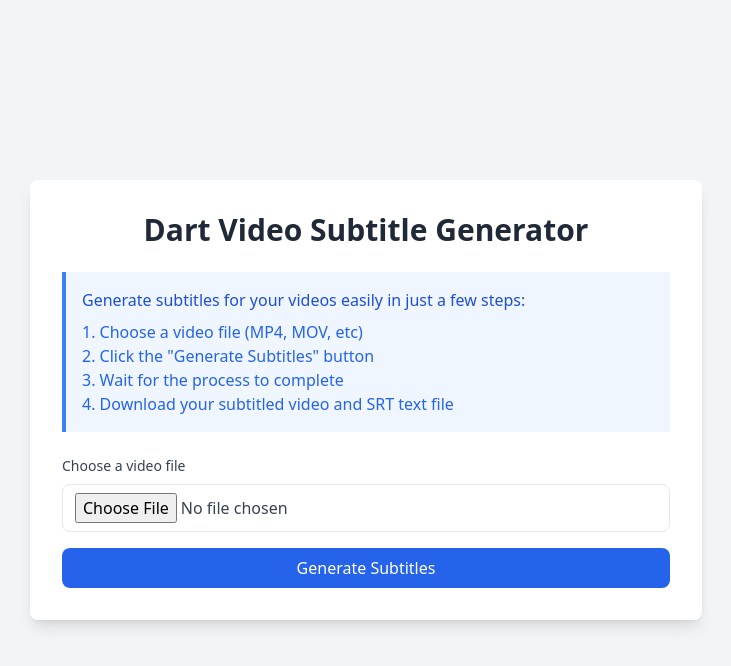
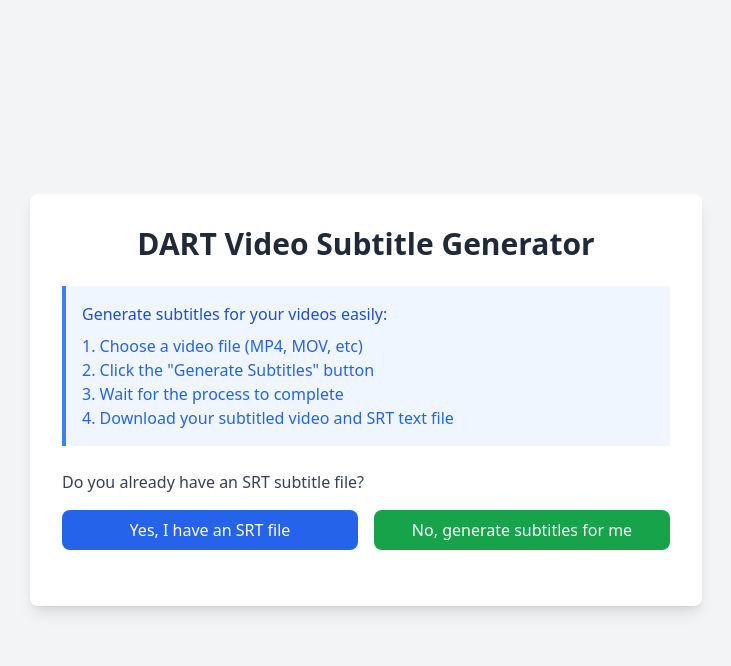
Before and after one commit to jossTripoli/dart_subs_ui, a Flask app: page / in a window 1280 px wide. Shown: the top 666 px of the page, without its empty margins (274-1005 px from the left). Run offline with Flask 3, Linux system fonts and the light colour scheme; some libraries are stand-ins or nearby versions.

Commit message:
Upload srt for translation option added

```diff
--- a/app.py
+++ b/app.py
@@ -80,6 +80,96 @@ def generate_subtitles():
 def download_file(filename):
     return send_file(os.path.join(app.config['UPLOAD_FOLDER'], filename), as_attachment=True)
 
+@app.route('/upload-with-srt', methods=['POST'])
+def upload_with_srt():
+    if 'video' not in request.files or 'srt' not in request.files:
+        return jsonify({'error': 'Missing video or SRT file'}), 400
+
+    video_file = request.files['video']
+    srt_file = request.files['srt']
+
+    if video_file.filename == '' or srt_file.filename == '':
+        return jsonify({'error': 'No selected file'}), 400
+
+    if video_file and allowed_file(video_file.filename) and srt_file.filename.lower().endswith('.srt'):
+        video_filename = secure_filename(video_file.filename)
+        srt_filename = secure_filename(srt_file.filename)
+
+        video_path = os.path.join(app.config['UPLOAD_FOLDER'], video_filename)
+        srt_path = os.path.join(app.config['UPLOAD_FOLDER'], srt_filename)
+
+        video_file.save(video_path)
+        srt_file.save(srt_path)
+
+        output_path = os.path.join(app.config['UPLOAD_FOLDER'], f"{os.path.splitext(video_filename)[0]}_subtitled.mp4")
+
+        try:
+            ffmpeg.concat(
+                ffmpeg.input(video_path).filter('subtitles', srt_path, force_style="OutlineColour=&H40000000,BorderStyle=3"),
+                ffmpeg.input(video_path).audio,
+                v=1, a=1
+            ).output(output_path).run(quiet=True, overwrite_output=True)
+
+            return jsonify({
+                'message': 'Video with subtitles generated successfully',
+                'video_file': f"{os.path.splitext(video_filename)[0]}_subtitled.mp4"
+            })
+        except Exception as e:
+            return jsonify({'error': str(e)}), 500
+
+    return jsonify({'error': 'Invalid file type'}), 400
+
+@app.route('/generate-srt', methods=['POST'])
+def generate_srt():
+    if 'video' not in request.files:
+        return jsonify({'error': 'No video file'}), 400
+
+    video_file = request.files['video']
+
+    if video_file.filename == '':
+        return jsonify({'error': 'No selected file'}), 400
+
+    if video_file and allowed_file(video_file.filename):
+        video_filename = secure_filename(video_file.filename)
+        video_path = os.path.join(app.config['UPLOAD_FOLDER'], video_filename)
+        video_file.save(video_path)
+
+        try:
+            # Extract audio
+            audio_path = os.path.join(app.config['UPLOAD_FOLDER'], f"{os.path.splitext(video_filename)[0]}.wav")
+            ffmpeg.input(video_path).output(audio_path, acodec="pcm_s16le", ac=1, ar="16k").run(quiet=True, overwrite_output=True)
+
+            # Generate subtitles
+            model = whisper.load_model("small")
+            result = model.transcribe(audio_path)
+
+            # Write SRT file
+            srt_path = os.path.join(app.config['UPLOAD_FOLDER'], f"{os.path.splitext(video_filename)[0]}.srt")
+            with open(srt_path, "w", encoding="utf-8") as srt:
+                for i, segment in enumerate(result["segments"], start=1):
+                    print(f"{i}\n"
+                          f"{format_timestamp(segment['start'])} --> {format_timestamp(segment['end'])}\n"
+                          f"{segment['text'].strip()}\n",
+                          file=srt)
+
+            # Burn subtitles into video
+            output_path = os.path.join(app.config['UPLOAD_FOLDER'], f"{os.path.splitext(video_filename)[0]}_subtitled.mp4")
+            ffmpeg.concat(
+                ffmpeg.input(video_path).filter('subtitles', srt_path, force_style="OutlineColour=&H40000000,BorderStyle=3"),
+                ffmpeg.input(video_path).audio,
+                v=1, a=1
+            ).output(output_path).run(quiet=True, overwrite_output=True)
+
+            return jsonify({
+                'message': 'Subtitles generated and video created successfully',
+                'srt_file': f"{os.path.splitext(video_filename)[0]}.srt",
+                'video_file': f"{os.path.splitext(video_filename)[0]}_subtitled.mp4"
+            })
+        except Exception as e:
+            return jsonify({'error': str(e)}), 500
+
+    return jsonify({'error': 'Invalid file type'}), 400
+
 def format_timestamp(seconds):
     hours = int(seconds / 3600)
     minutes = int((seconds % 3600) / 60)
--- a/templates/index.html
+++ b/templates/index.html
@@ -8,9 +8,10 @@
 </head>
 <body class="bg-gray-100 min-h-screen flex items-center justify-center p-4">
     <div class="bg-white p-8 rounded-lg shadow-lg w-full max-w-2xl">
-        <h1 class="text-3xl font-bold mb-6 text-center text-gray-800">Dart Video Subtitle Generator</h1>
+        <h1 class="text-3xl font-bold mb-6 text-center text-gray-800">DART Video Subtitle Generator</h1>
+
         <div class="bg-blue-50 border-l-4 border-blue-500 p-4 mb-6">
-            <p class="text-blue-700">Generate subtitles for your videos easily in just a few steps:</p>
+          <p class="text-blue-700">Generate subtitles for your videos easily:</p>
           <ol class="list-decimal list-inside mt-2 text-blue-600">
               <li>Choose a video file (MP4, MOV, etc)</li>
               <li>Click the "Generate Subtitles" button</li>
@@ -18,17 +19,50 @@
               <li>Download your subtitled video and SRT text file</li>
           </ol>
         </div>
-        <form id="upload-form" class="space-y-4">
+
+
+        <div id="choice-section" class="mb-6">
+            <p class="text-gray-700 mb-4">Do you already have an SRT subtitle file?</p>
+            <div class="flex space-x-4">
+                <button id="have-srt" class="flex-1 bg-blue-600 text-white py-2 px-4 rounded-lg hover:bg-blue-700 focus:outline-none focus:ring-2 focus:ring-blue-500 focus:ring-opacity-50 transition duration-300">
+                    Yes, I have an SRT file
+                </button>
+                <button id="need-srt" class="flex-1 bg-green-600 text-white py-2 px-4 rounded-lg hover:bg-green-700 focus:outline-none focus:ring-2 focus:ring-green-500 focus:ring-opacity-50 transition duration-300">
+                    No, generate subtitles for me
+                </button>
+            </div>
+        </div>
+
+        <form id="upload-form-with-srt" class="space-y-4 hidden">
             <div>
-                <label for="file-upload" class="block text-sm font-medium text-gray-700 mb-2">
+                <label for="video-upload-with-srt" class="block text-sm font-medium text-gray-700 mb-2">
                     Choose a video file
                 </label>
-                <input type="file" id="file-upload" name="file" accept=".mp4,.mov,.avi,.mkv" class="w-full px-3 py-2 text-gray-700 border rounded-lg focus:outline-none focus:border-blue-500" required>
+                <input type="file" id="video-upload-with-srt" name="video" accept=".mp4,.mov,.avi,.mkv" class="w-full px-3 py-2 text-gray-700 border rounded-lg focus:outline-none focus:border-blue-500" required>
+            </div>
+            <div>
+                <label for="srt-upload" class="block text-sm font-medium text-gray-700 mb-2">
+                    Choose an SRT file
+                </label>
+                <input type="file" id="srt-upload" name="srt" accept=".srt" class="w-full px-3 py-2 text-gray-700 border rounded-lg focus:outline-none focus:border-blue-500" required>
             </div>
             <button type="submit" class="w-full bg-blue-600 text-white py-2 px-4 rounded-lg hover:bg-blue-700 focus:outline-none focus:ring-2 focus:ring-blue-500 focus:ring-opacity-50 transition duration-300">
+                Generate Video with Subtitles
+            </button>
+        </form>
+
+        <form id="upload-form-generate-srt" class="space-y-4 hidden">
+            <div>
+                <label for="video-upload-generate-srt" class="block text-sm font-medium text-gray-700 mb-2">
+                    Choose a video file
+                </label>
+                <input type="file" id="video-upload-generate-srt" name="video" accept=".mp4,.mov,.avi,.mkv" class="w-full px-3 py-2 text-gray-700 border rounded-lg focus:outline-none focus:border-blue-500" required>
+            </div>
+            <button type="submit" class="w-full bg-blue-600 text-white py-2 px-4 rounded-lg hover:bg-blue-700 focus:outline-none focus:ring-2 focus:ring-green-500 focus:ring-opacity-50 transition duration-300">
                 Generate Subtitles
             </button>
         </form>
+
         <div id="progress" class="mt-8 hidden">
             <div id="loading-wheel" class="flex justify-center items-center mb-4">
                 <div class="animate-spin rounded-full h-12 w-12 border-b-2 border-blue-600"></div>
@@ -36,6 +70,7 @@
             <p id="status" class="text-center text-gray-700 font-medium"></p>
             <p id="substatus" class="text-center text-gray-500 text-sm mt-2"></p>
         </div>
+
         <div id="download-links" class="mt-8 space-y-4 hidden">
             <a id="srt-download" href="#" class="block w-full text-center bg-green-600 text-white py-3 px-4 rounded-lg hover:bg-green-700 focus:outline-none focus:ring-2 focus:ring-green-500 focus:ring-opacity-50 transition duration-300">
                 Download SRT File
@@ -45,8 +80,13 @@
             </a>
         </div>
     </div>
+
     <script>
-        const form = document.getElementById('upload-form');
+        const choiceSection = document.getElementById('choice-section');
+        const haveSrtBtn = document.getElementById('have-srt');
+        const needSrtBtn = document.getElementById('need-srt');
+        const uploadFormWithSrt = document.getElementById('upload-form-with-srt');
+        const uploadFormGenerateSrt = document.getElementById('upload-form-generate-srt');
         const progress = document.getElementById('progress');
         const loadingWheel = document.getElementById('loading-wheel');
         const status = document.getElementById('status');
@@ -55,54 +95,58 @@
         const srtDownload = document.getElementById('srt-download');
         const videoDownload = document.getElementById('video-download');
 
-        form.addEventListener('submit', async (e) => {
+        haveSrtBtn.addEventListener('click', () => {
+            choiceSection.classList.add('hidden');
+            uploadFormWithSrt.classList.remove('hidden');
+        });
+
+        needSrtBtn.addEventListener('click', () => {
+            choiceSection.classList.add('hidden');
+            uploadFormGenerateSrt.classList.remove('hidden');
+        });
+
+        async function handleSubmit(e, endpoint) {
             e.preventDefault();
-            const formData = new FormData(form);
+            const formData = new FormData(e.target);
 
             progress.classList.remove('hidden');
             downloadLinks.classList.add('hidden');
-            status.textContent = 'Uploading your video...';
+            status.textContent = 'Uploading your file(s)...';
             substatus.textContent = 'This may take a few minutes depending on the file size.';
 
             try {
-                const uploadResponse = await fetch('/upload', {
+                const response = await fetch(endpoint, {
                     method: 'POST',
                     body: formData
                 });
-                const uploadResult = await uploadResponse.json();
+                const result = await response.json();
 
-                if (uploadResponse.ok) {
-                    status.textContent = 'Generating subtitles...';
-                    substatus.textContent = 'AI is working its magic! This usually takes 2-5 minutes.';
-
-                    const generateResponse = await fetch('/generate', {
-                        method: 'POST',
-                        headers: {
-                            'Content-Type': 'application/json'
-                        },
-                        body: JSON.stringify({ filename: uploadResult.filename })
-                    });
-                    const generateResult = await generateResponse.json();
-
-                    if (generateResponse.ok) {
+                if (response.ok) {
                     loadingWheel.classList.add('hidden');
-                        status.textContent = 'Subtitles generated successfully!';
+                    status.textContent = 'Process completed successfully!';
                     substatus.textContent = 'Your files are ready for download.';
                     downloadLinks.classList.remove('hidden');
-                        srtDownload.href = `/download/${generateResult.srt_file}`;
-                        videoDownload.href = `/download/${generateResult.video_file}`;
+
+                    if (result.srt_file) {
+                        srtDownload.href = `/download/${result.srt_file}`;
+                        srtDownload.classList.remove('hidden');
                     } else {
-                        throw new Error(generateResult.error);
+                        srtDownload.classList.add('hidden');
                     }
+
+                    videoDownload.href = `/download/${result.video_file}`;
                 } else {
-                    throw new Error(uploadResult.error);
+                    throw new Error(result.error);
                 }
             } catch (error) {
                 loadingWheel.classList.add('hidden');
                 status.textContent = `Error: ${error.message}`;
                 substatus.textContent = 'Please try again or contact support if the problem persists.';
             }
-        });
+        }
+
+        uploadFormWithSrt.addEventListener('submit', (e) => handleSubmit(e, '/upload-with-srt'));
+        uploadFormGenerateSrt.addEventListener('submit', (e) => handleSubmit(e, '/generate-srt'));
     </script>
 </body>
 </html>
```
Lines whose indentation alone changed are shown as unchanged.
